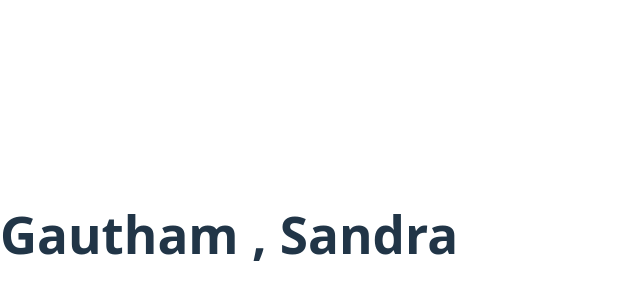
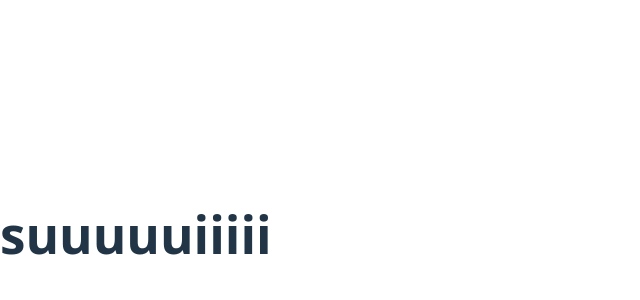
Before and after one commit to aromal854/CI-CD, a React (Vite) app: page / in a window 1280 px wide. Shown: the part 166-466 px from the top of the page, without its empty margins (0-640 px from the left). Built offline with nearby package versions, Linux system fonts and the light colour scheme.

Commit message:
Change header text from 'Gautham, Sandra' to 'suuuuuiiiii'

```diff
--- a/src/App.jsx
+++ b/src/App.jsx
@@ -3,7 +3,7 @@ import React from 'react'
 const App = () => {
   return (
     <div>
-      <h1>Gautham , Sandra</h1>
+      <h1>suuuuuiiiii</h1>
     </div>
   )
 }
```
